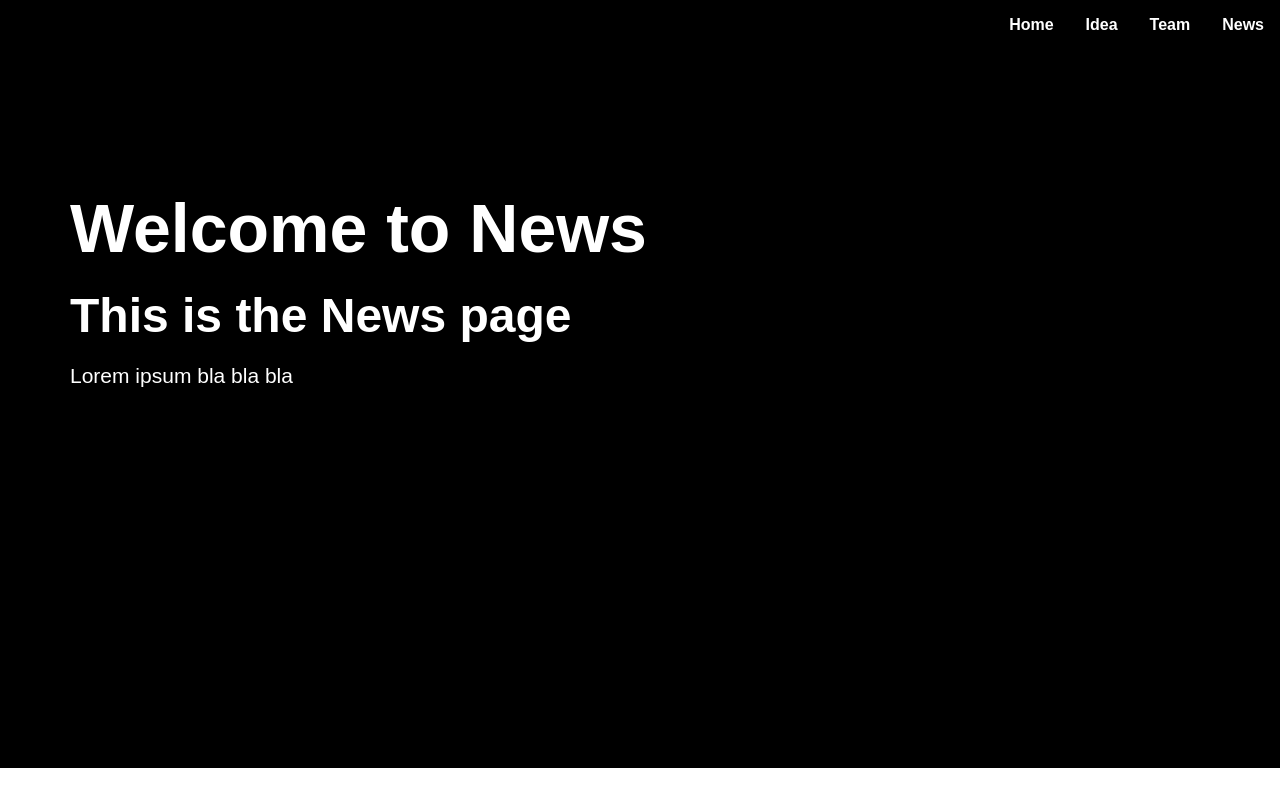
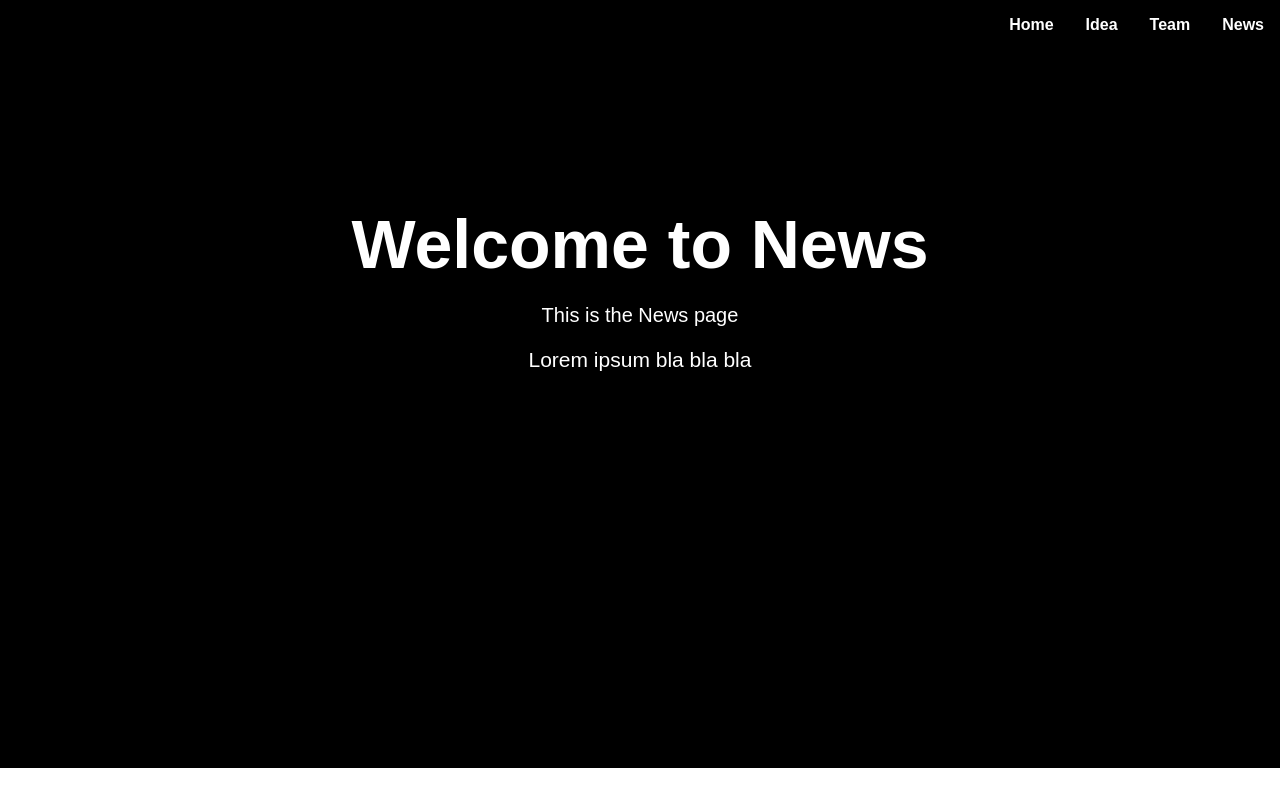
Before and after one commit to jeremyscatigna/hyve.fr, a React (Create React App) app: page /news in a window 1280 px wide. Built offline with nearby package versions, Linux system fonts and the light colour scheme.

Commit message:
fixed flex homepage layout

```diff
--- a/src/components/Button.js
+++ b/src/components/Button.js
@@ -1,7 +1,7 @@
 import styled from 'styled-components';
 
 const Button = styled.button`
-  padding: 8px 12px;
+  padding: 15px 20px;
   font-size: 16px;
   font-weight: 700;
   text-decoration: none;
--- a/src/components/Homepage.js
+++ b/src/components/Homepage.js
@@ -1,6 +1,5 @@
 import React from 'react';
 import styled from 'styled-components';
-import { Link } from 'react-router-dom';
 
 // Import Container component
 import Button from './../components/Button';
@@ -8,7 +7,7 @@ import Container from './../components/Container';
 import Section from './../components/Section';
 
 // Import Typography components
-import { Heading, Subheading } from './../components/Typography';
+import { Heading } from './../components/Typography';
 
 const HomeWrapper = styled(Section)`
   background-image: url(https://source.unsplash.com/qMFSP1xYVTQ/480x800);
@@ -47,9 +46,13 @@ const HomeWrapper = styled(Section)`
     position: relative;
     z-index: 2;
     color: #fff;
+    display: flex;
+    align-items: center;
+    justify-content: center;
+    flex-direction: column;
   }
 
-  ${Subheading} {
+  ${Heading} {
     margin-bottom: 32px;
   }
 `;
@@ -61,7 +64,6 @@ const Homepage = () => (
   <HomeWrapper centered>
     <Container>
       <Heading>Emotions in the palm of your hand</Heading>
-
       <HomeButton href="http://tickets.hyvegroup.com">Buy Tickets</HomeButton>
     </Container>
   </HomeWrapper>
--- a/src/components/Navbar.js
+++ b/src/components/Navbar.js
@@ -72,11 +72,6 @@ const NavItem = styled.li`
   }
 `;
 
-const Image = styled.img`
-  display: flex;
-  width: 70px;
-`;
-
 const Navbar = () => (
   <Header>
     <NavWrapper>
--- a/src/components/Section.js
+++ b/src/components/Section.js
@@ -12,6 +12,7 @@ const Section = styled.section`
     justify-content: center;
     height: 768px;
     background: white;
+    text-align: center
   `}
 
   ${Container} {
--- a/src/components/Typography.js
+++ b/src/components/Typography.js
@@ -28,16 +28,16 @@ export const Heading = styled.h1`
 export const Subheading = styled.h2`
   margin-top: 0;
   margin-bottom: 0;
-  font-size: 24px;
-  font-weight: bold;
+  font-size: 20px;
+  font-weight: normal;
   color: white;
 
   @media (min-width: 480px) {
-    font-size: 36px;
+    font-size: 16px;
   }
 
   @media (min-width: 768px) {
-    font-size: 48px;
+    font-size: 20px;
   }
 
   // Styles for handling spacing between typography elements
```
